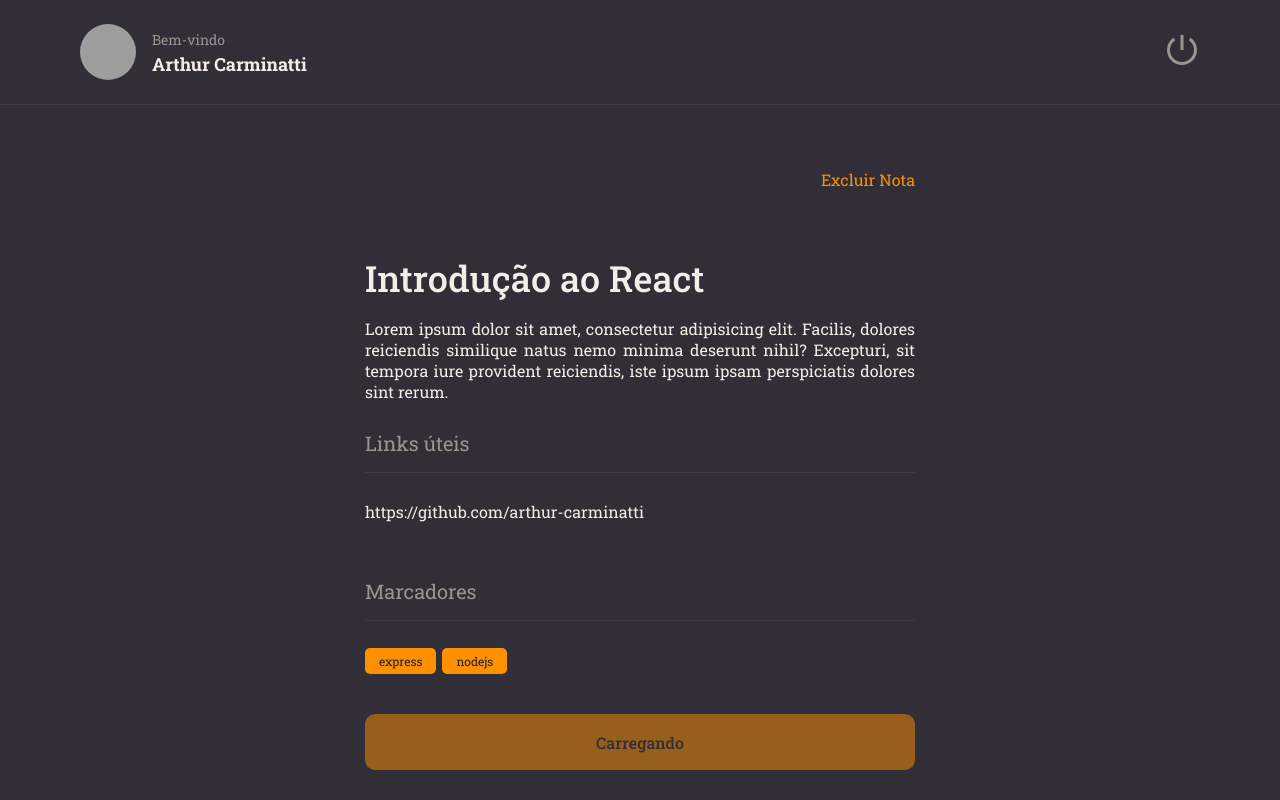
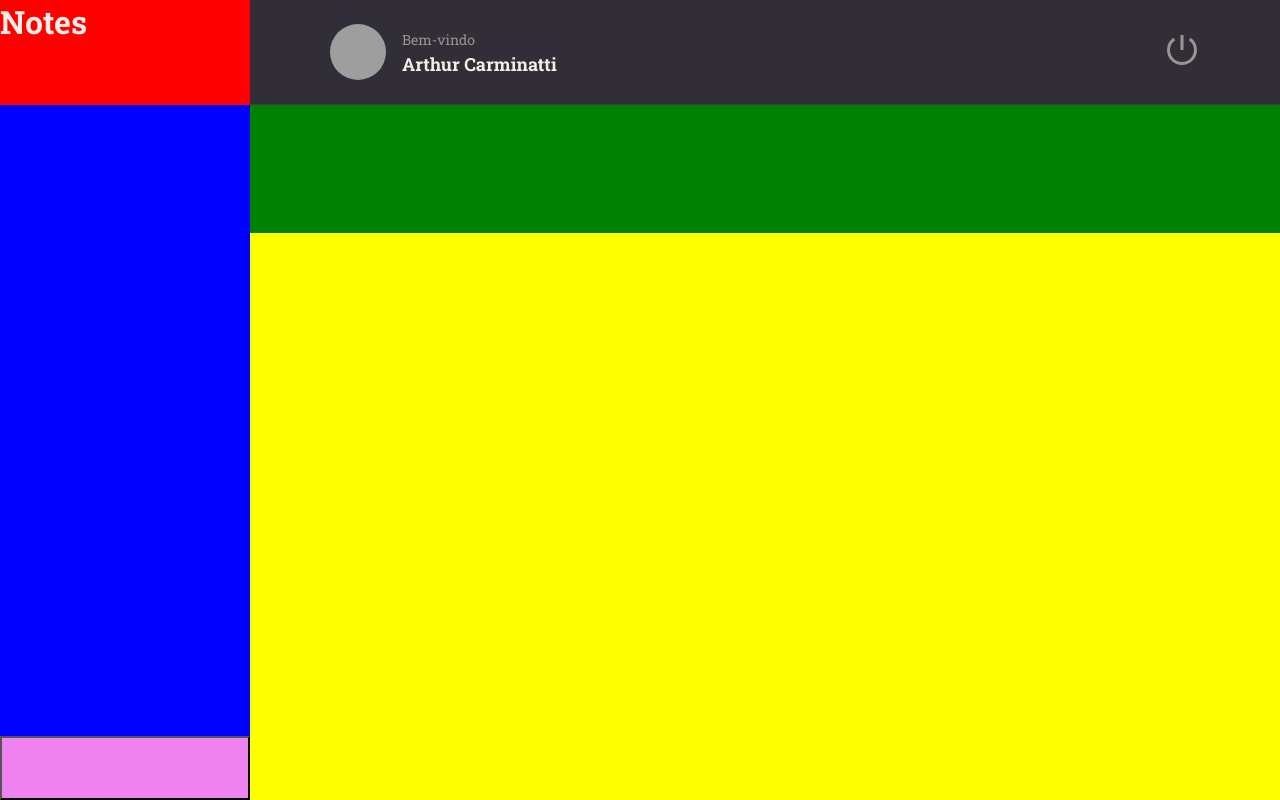
Before and after one commit to arthur-carminatti/Notes, a React (Vite) app: page / in a window 1280 px wide. Built offline with nearby package versions, Linux system fonts and the light colour scheme; grey boxes are pictures that could not be loaded.

Commit message:
Add grid in home page

```diff
--- a/src/main.jsx
+++ b/src/main.jsx
@@ -4,12 +4,13 @@ import { Details } from './pages/Details'
 import { ThemeProvider } from 'styled-components'
 import theme from './styles/theme'
 import GlobalStyles from './styles/global'
+import { Home } from './pages/Home'
 
 ReactDOM.createRoot(document.getElementById('root')).render(
   <React.StrictMode>
     <ThemeProvider theme={theme}>
       <GlobalStyles />
-      <Details />
+      <Home />
     </ThemeProvider>
   </React.StrictMode>,
 )
--- /dev/null
+++ b/src/pages/Home/index.jsx
@@ -0,0 +1,30 @@
+import { Header } from "../../components/Header";
+import { Brand, Container, Content, Menu, Search, NewNote } from "./styles";
+
+export function Home() {
+    return (
+        <Container>
+            <Brand>
+                <h1>Notes</h1>
+            </Brand>
+
+            <Header />
+
+            <Menu>
+
+            </Menu>
+
+            <Search>
+
+            </Search>
+
+            <Content>
+
+            </Content>
+
+            <NewNote>
+
+            </NewNote>
+        </Container>
+    )
+}
--- /dev/null
+++ b/src/pages/Home/styles.js
@@ -0,0 +1,37 @@
+import { styled } from "styled-components"
+
+export const Container = styled.div`
+    width: 100%;
+    height: 100vh;
+
+    display: grid;
+    grid-template-columns: 250px auto;
+    grid-template-rows: 105px 128px auto 64px;
+    grid-template-areas:
+    "brand header"
+    "menu search"
+    "menu content"
+    "newnote content";
+
+    background-color: ${({theme}) => theme.COLORS.BACKGROUND_800};
+`
+export const Brand = styled.div`
+    grid-area: brand;
+    background: red;
+`
+export const Menu = styled.ul`
+    grid-area: menu;
+    background: blue;
+`
+export const Search = styled.div`
+    grid-area: search;
+    background: green;
+`
+export const Content = styled.div`
+    grid-area: content;
+    background: yellow;
+`
+export const NewNote = styled.button`
+    grid-area: newnote;
+    background: violet;
+`
```
